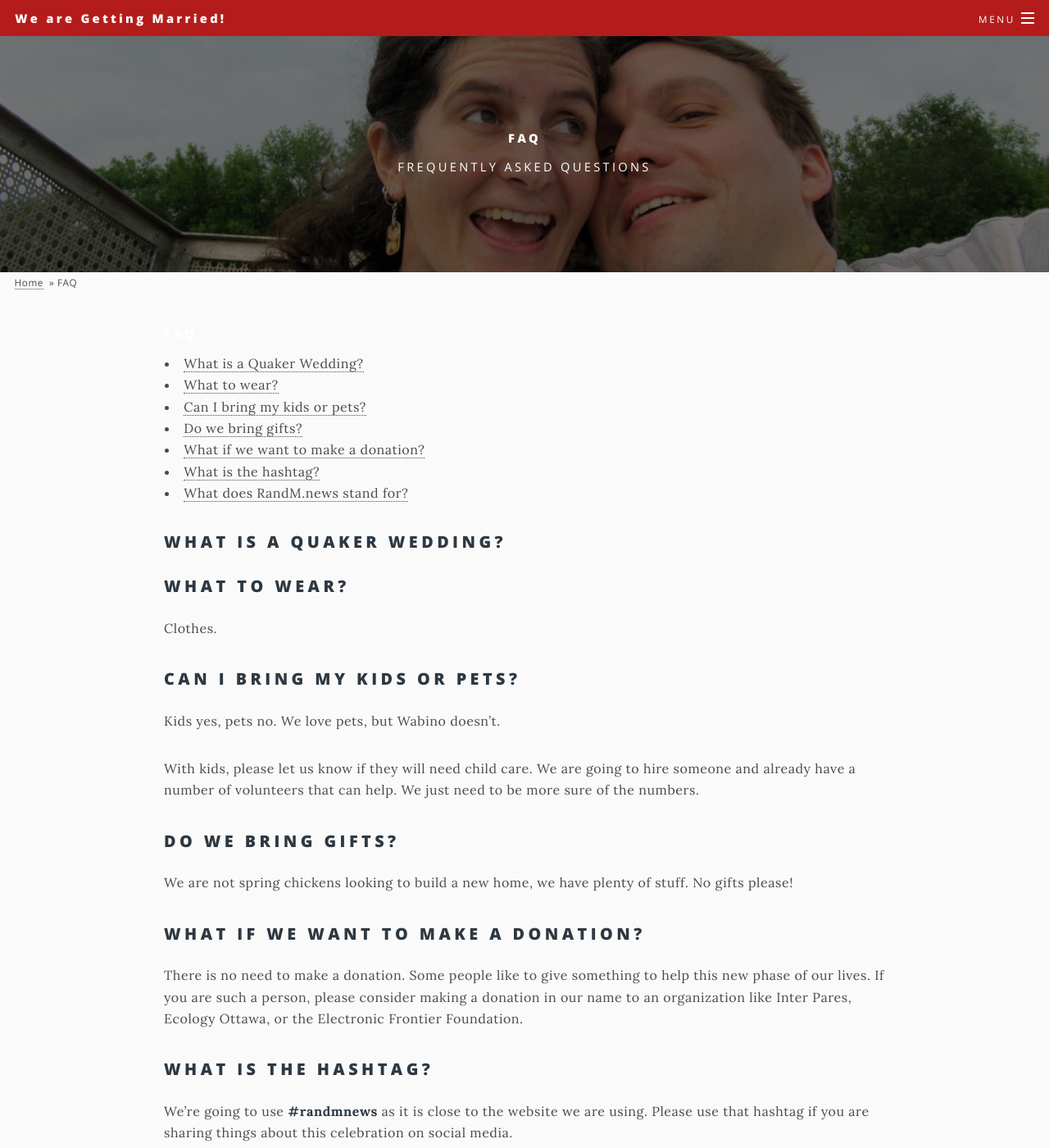
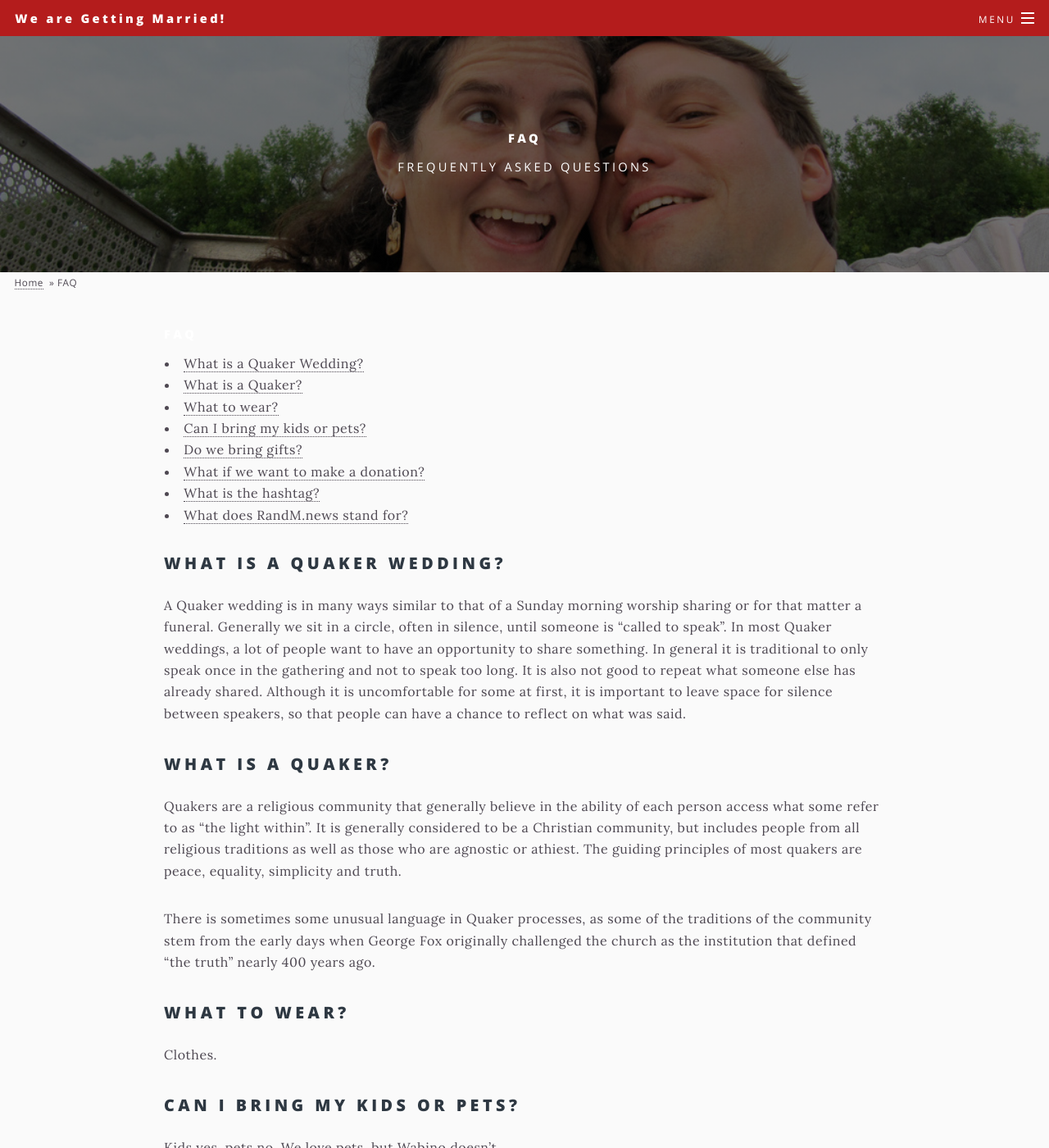
Before and after one commit to mgifford/gifsack-or-wolford, a Jekyll site: the page built from _pages/faq.md, in a window 1280 px wide and 1400 px high. Shown: the whole window at 82% size. Built offline with Jekyll 4.4.1, drawn with Linux system fonts in a browser that asks for light colours.

Commit message:
what is a quaker.

```diff
--- a/_pages/faq.md
+++ b/_pages/faq.md
@@ -13,6 +13,7 @@ layout: page
 # FAQ
 
 - [What is a Quaker Wedding?](#what-is-a-quaker-wedding)
+- [What is a Quaker?](#what-is-a-quaker)
 - [What to wear?](#what-to-wear)
 - [Can I bring my kids or pets?](#can-i-bring-my-kids-or-pets)
 - [Do we bring gifts?](#do-we-bring-gifts)
@@ -21,6 +22,14 @@ layout: page
 - [What does RandM.news stand for?](#what-does-randmnews-stand-for)
 
 ## What is a Quaker wedding?
+
+A Quaker wedding is in many ways similar to that of a Sunday morning worship sharing or for that matter a funeral. Generally we sit in a circle, often in silence, until someone is "called to speak". In most Quaker weddings, a lot of people want to have an opportunity to share something. In general it is traditional to only speak once in the gathering and not to speak too long. It is also not good to repeat what someone else has already shared. Although it is uncomfortable for some at first, it is important to leave space for silence between speakers, so that people can have a chance to reflect on what was said.
+
+## What is a Quaker?
+
+Quakers are a religious community that generally believe in the ability of each person access what some refer to as "the light within". It is generally considered to be a Christian community, but includes people from all religious traditions as well as those who are agnostic or athiest. The guiding principles of most quakers are peace, equality, simplicity and truth.
+
+There is sometimes some unusual language in Quaker processes, as some of the traditions of the community stem from the early days when George Fox originally challenged the church as the institution that defined "the truth" nearly 400 years ago.
 
 ## What to wear?
 
```
